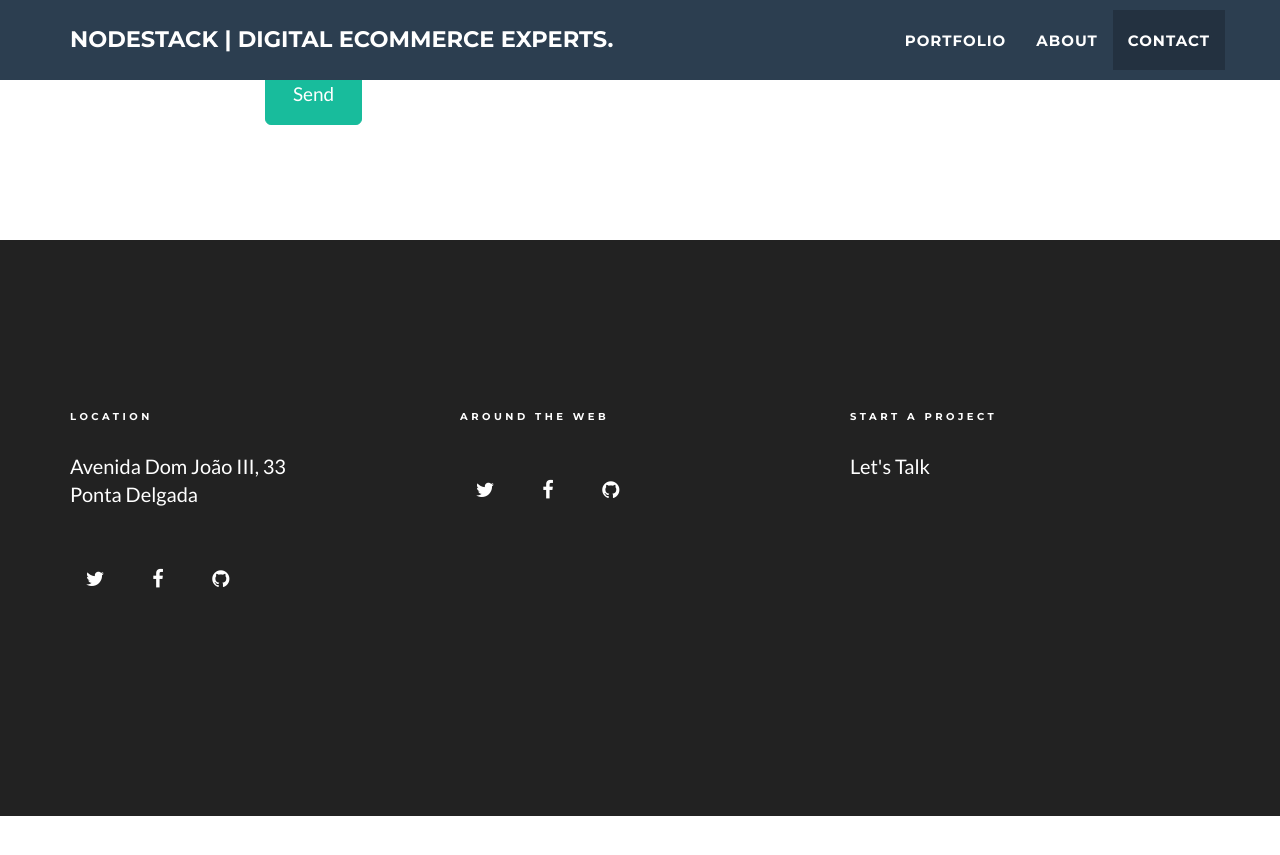
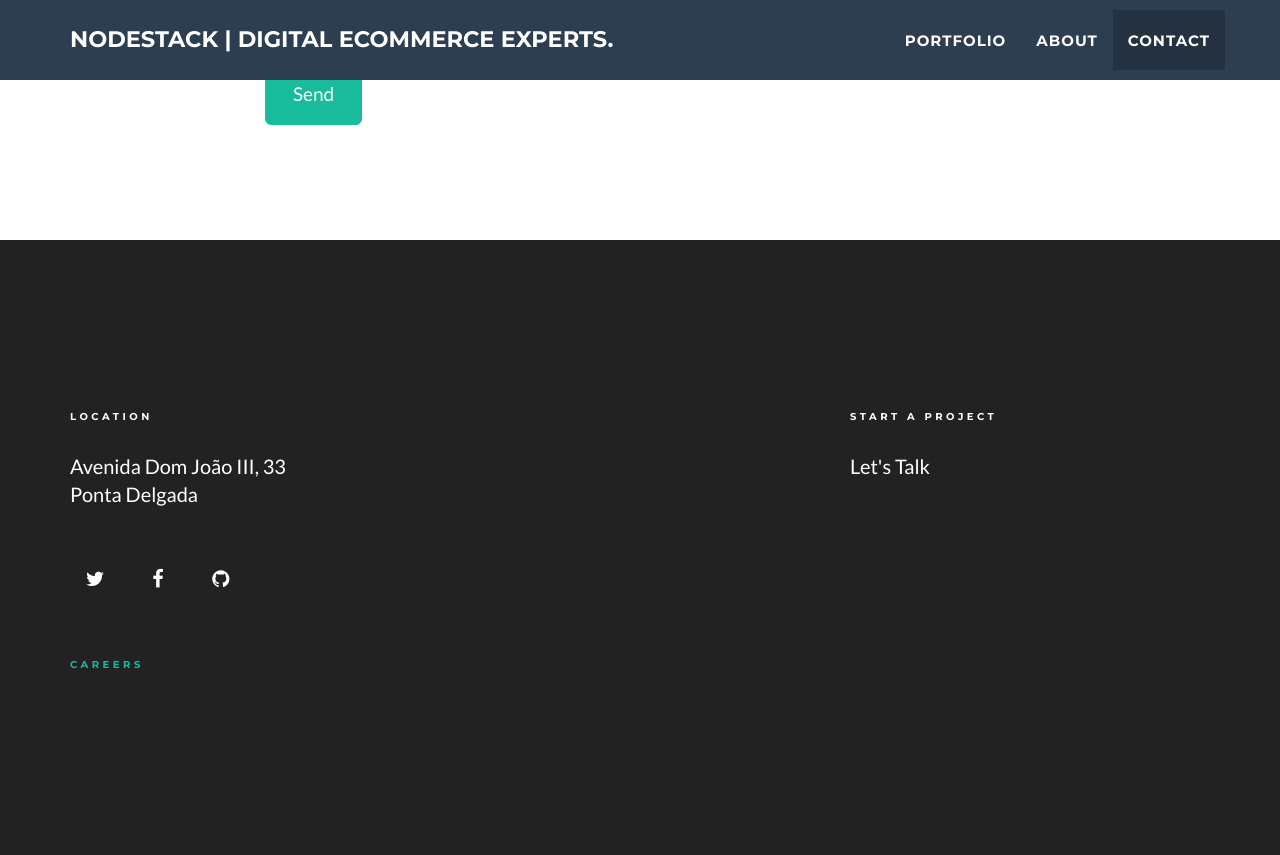
Before and after one commit to nodestack/nodestack.github.io, a Jekyll site: the page built from index.html, in a window 1280 px wide and 900 px high, scrolled down 2937 px. Shown: the top 855 px of the window. Built offline with Jekyll 4.4.1, drawn with Linux system fonts in a browser that asks for light colours; before the commit the page ends 3753 px from its top, so only the background shows below that.

Commit message:
Update footer.html

```diff
--- a/_includes/footer.html
+++ b/_includes/footer.html
@@ -18,17 +18,12 @@
                             </li>
 		                    {% endfor %}
                         </ul>
+			    <br />
+			    <h3><a href="#">Careers</a></h3>
 
                     </div>
                     <div class="footer-col col-md-4">
-                        <h3>{{ site.footer.social }}</h3>
-                        <ul class="list-inline">
-                            {% for network in site.social %}
-                            <li>
-                                <a href="{{ network.url }}" class="btn-social btn-outline"><i class="fa fa-fw fa-{{ network.title }}"></i></a>
-                            </li>
-		                    {% endfor %}
-                        </ul>
+
                     </div>
                     <div class="footer-col col-md-4">
                         <h3>{{ site.footer.credits }}</h3>
```
